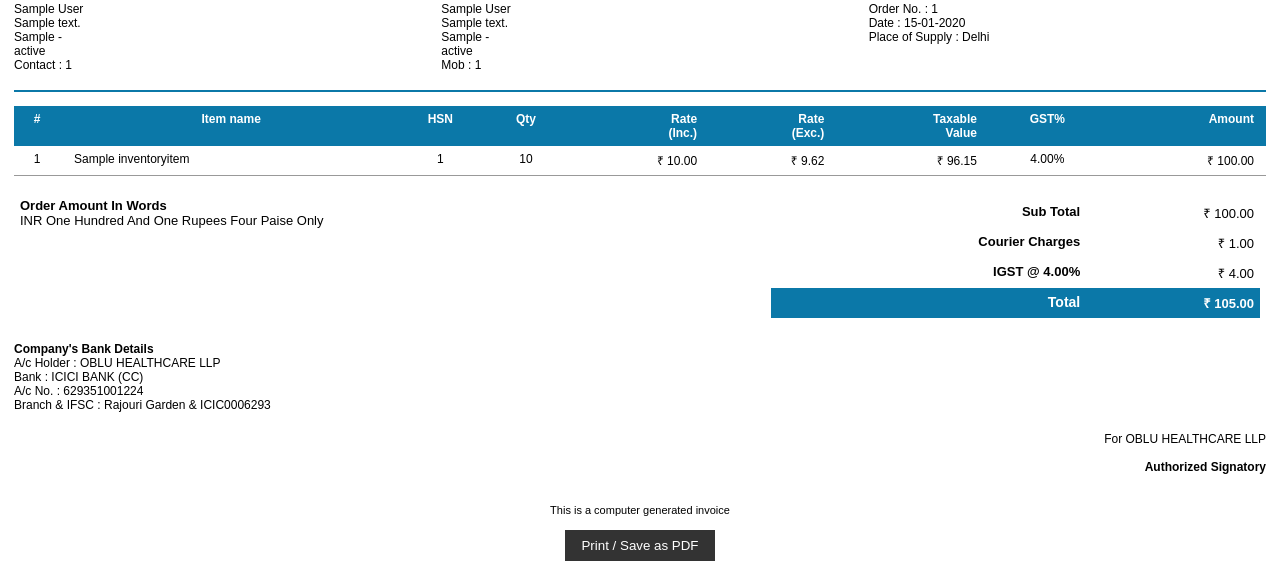
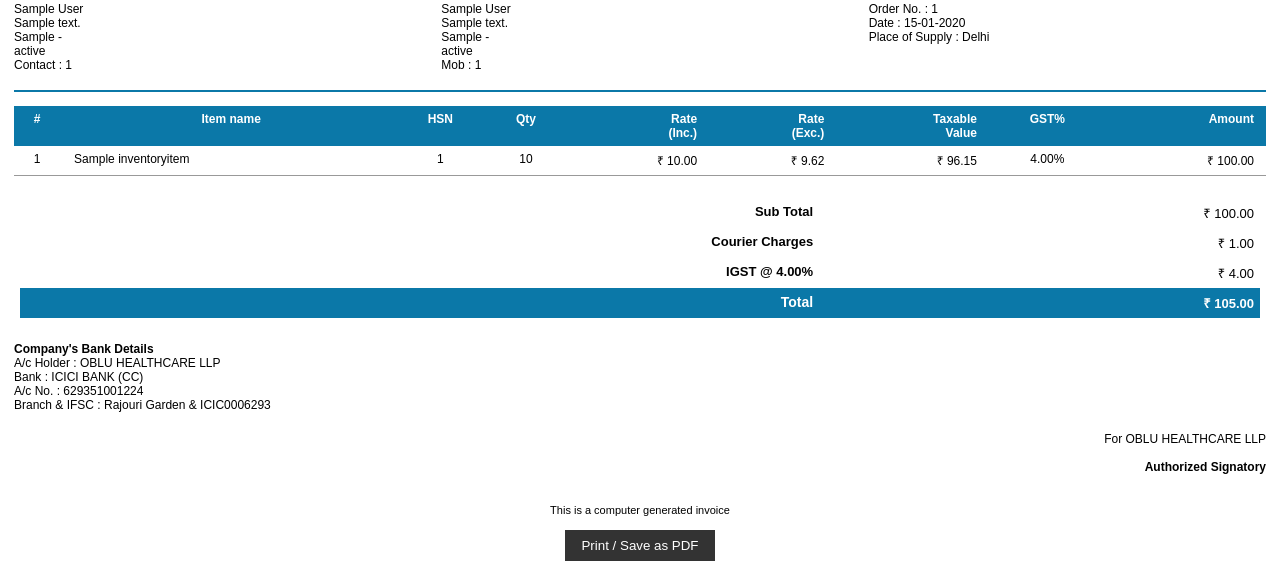
Before and after one commit to Abhijay-Sharma/ObluMerge, a Django app: page /proforma/1/ in a window 1280 px wide. Shown: the part 223-787 px from the top of the page. Run offline with Django 5.2, Linux system fonts and the light colour scheme; tables that the repository leaves empty hold one stand-in row (values such as "Sample post").

Commit message:
removing amount in words

```diff
--- a/proforma_invoice/Templates/proforma_invoice/proforma_detail.html
+++ b/proforma_invoice/Templates/proforma_invoice/proforma_detail.html
@@ -263,10 +263,10 @@ hr{
 <div class="totals-wrapper">
 <table>
 <tr>
-  <td width="60%" style="font-size:13px;">
-    <b >Order Amount In Words</b><br>
-    INR {{  invoice.grand_total_in_words }}
-  </td>
+<!--  <td width="60%" style="font-size:13px;">-->
+<!--    <b >Order Amount In Words</b><br>-->
+<!--    INR {{  invoice.grand_total_in_words }}-->
+<!--  </td>-->
 
   <td width="40%">
     <table>
```
